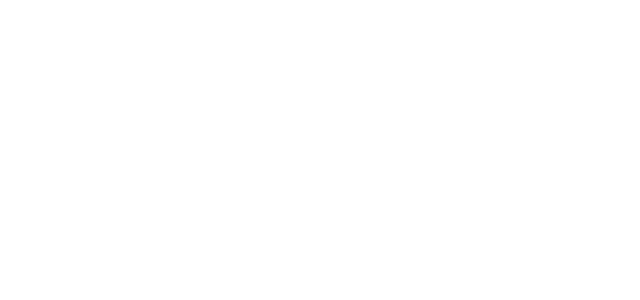
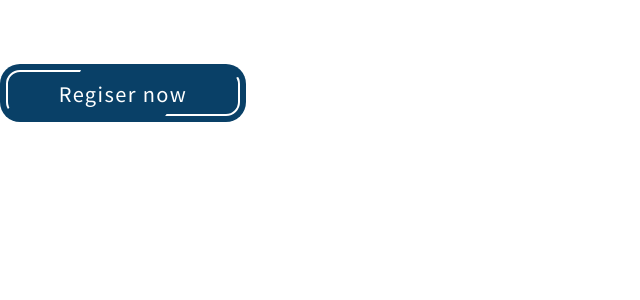
Before and after one commit to ninomiyadaisuke/families-management-app, a Next.js app: page /sample in a window 1280 px wide. Shown: the top 300 px of the page, without its empty margins (0-640 px from the left). Built offline with nearby package versions, Linux system fonts and the light colour scheme.

Commit message:
Safari support

```diff
--- a/src/pages/sample.tsx
+++ b/src/pages/sample.tsx
@@ -1,9 +1,14 @@
 import React from 'react';
 import { NextPage } from 'next';
 import { Layout } from 'components/layout';
+import { RegiserButton } from 'components/atoms/Button';
 
 const Sample: NextPage = () => {
-  return <Layout pageTitle={'サンプル'}></Layout>;
+  return (
+    <Layout pageTitle={'サンプル'}>
+      <RegiserButton />
+    </Layout>
+  );
 };
 
 export default Sample;
--- a/src/styles/components/atoms/regiser_button.module.scss
+++ b/src/styles/components/atoms/regiser_button.module.scss
@@ -12,6 +12,7 @@
   display: inline-block;
   text-decoration: none;
   background: $main;
+  z-index: 1;
   span {
     position: absolute;
     left: 50%;
```
